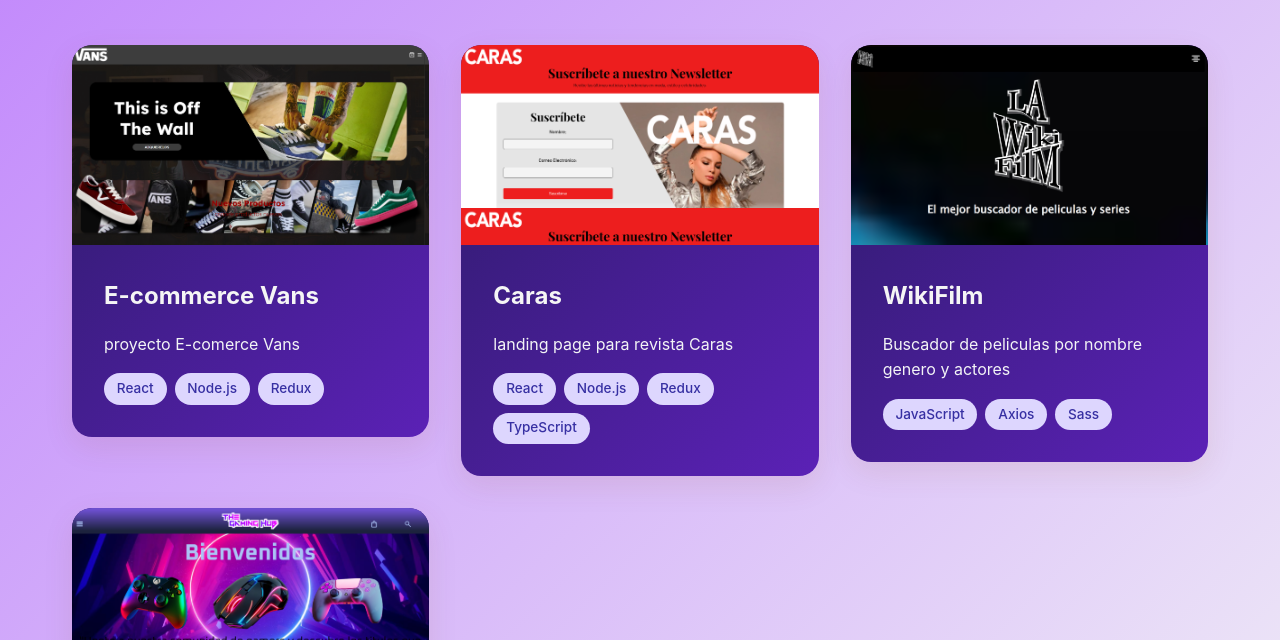
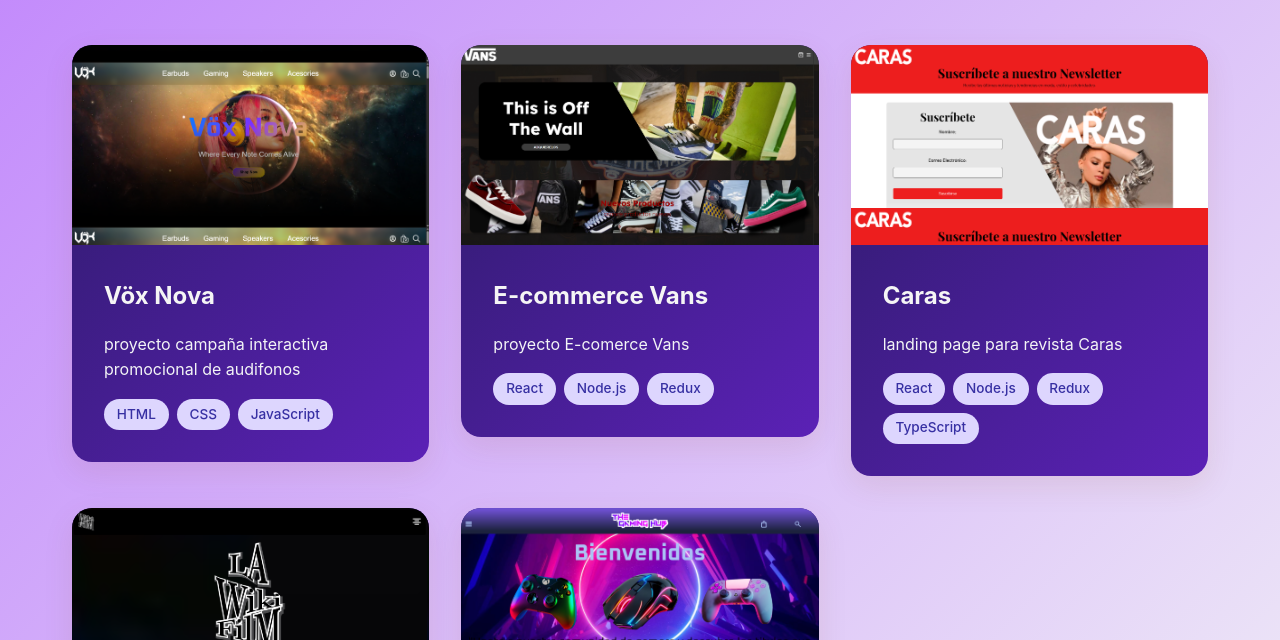
Before and after one commit to FernandoArriagaN/Portafolio, a plain HTML site: page Index.html in a window 1280 px wide. Both pictures are taken after a click on the link "Proyectos". Shown: the part 2336-2976 px from the top of the page. Drawn offline with nearby package versions, Linux system fonts and the light colour scheme; animation ran at ten frames a second; files whose address does not match are found by name; a web font is replaced by a local one.

Commit message:
add new proyect

```diff
--- a/Index.html
+++ b/Index.html
@@ -127,6 +127,21 @@
         <div class="container">
             <h2 class="section-title-proyects">Mis Proyectos</h2>
             <div class="projects-grid">
+
+                <a class="link-container" href="https://voxnova.netlify.app/" target="_blank" rel="noopener noreferrer">
+                <div class="project-card">
+                    <div class="project-image-VoxNova"></div>
+                    <div class="project-content">
+                        <h3>Vöx Nova</h3>
+                        <p>proyecto campaña interactiva promocional de audifonos</p>
+                        <div class="project-tags">
+                            <span class="tag">HTML</span>
+                            <span class="tag">CSS</span>
+                            <span class="tag">JavaScript</span>
+                        </div>
+                    </div>
+                </div>
+                </a>
                 <a class="link-container" href="https://ebacvans.netlify.app/" target="_blank" rel="noopener noreferrer">
                 <div class="project-card">
                     <div class="project-image-Vans"></div>
--- a/styles.css
+++ b/styles.css
@@ -431,6 +431,13 @@ section {
     background-size: contain;
 }
 
+.project-image-VoxNova {
+    height: 200px;
+    background-image: url(./img/voxnovaCaratula.png);
+    background-size: contain;
+    background-position: center;
+}
+
 .project-content {
     padding: 2rem;
     text-decoration: none;
```
Also changed, not shown: img/voxnovaCaratula.png (added).
